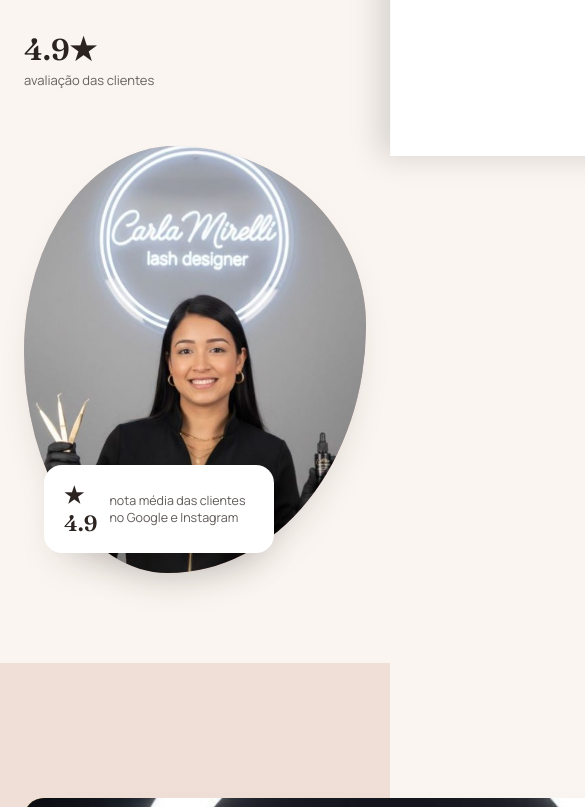
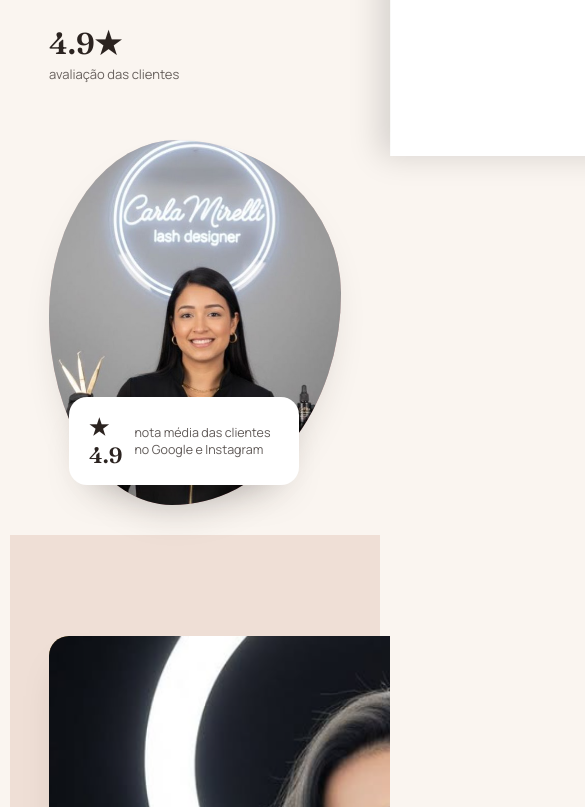
Before and after one commit to dzkill-cmyk/lash-designer, a website: page mirelly-lash-design/index.html in a window 390 px wide. Shown: the part 688-1495 px from the top of the page, 585 px wide, since content can reach past the window. Drawn offline with Linux system fonts and the light colour scheme.

Commit message:
ajustes de responsividade para celular

```diff
--- a/mirelly-lash-design/index.html
+++ b/mirelly-lash-design/index.html
@@ -208,7 +208,6 @@
           <div class="testi-who"><div class="avatar">B</div><div><b>Bianca S.</b><span>Volume russo</span></div></div>
         </div>
       </div>
-      <p class="testi-note">* Depoimentos ilustrativos de exemplo — substitua pelos comentários reais das suas clientes antes de publicar o site.</p>
     </div>
   </section>
 
--- a/mirelly-lash-design/public/css/style.css
+++ b/mirelly-lash-design/public/css/style.css
@@ -316,3 +316,35 @@ footer{padding:34px 0; text-align:center; font-size:13px; opacity:.6;}
 .about-text {
   flex: 1 !important;
 }
+
+/* --- AJUSTES PARA CELULAR --- */
+
+* {
+  box-sizing: border-box;
+}
+
+body, html {
+  max-width: 100%;
+  overflow-x: hidden;
+}
+
+@media (max-width: 768px) {
+  /* Impede que o conteúdo saia pela direita */
+  body {
+    padding: 0 10px;
+  }
+
+  /* Ajusta secções flexíveis para ficarem em coluna no telemóvel */
+  .sobre, #sobre, .hero, .banner {
+    display: flex;
+    flex-direction: column;
+    padding: 30px 15px;
+    gap: 20px;
+  }
+
+  /* Garante que imagens não ultrapassem a largura do ecrã */
+  img {
+    max-width: 100%;
+    height: auto;
+  }
+}
```
